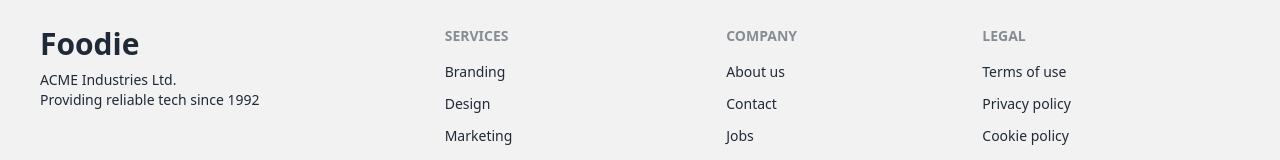
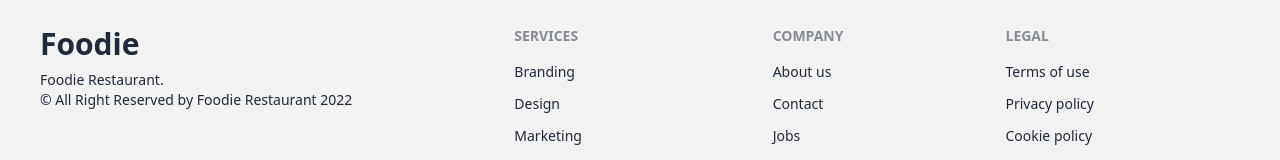
Before and after one commit to Fahimmuntasir1/Foodie-Restaurent-web, a React (Create React App) app: page / in a window 1280 px wide. Shown: the part 2517-2677 px from the top of the page. Built offline with nearby package versions, Linux system fonts and the light colour scheme.

Commit message:
copyright sign added in footer

```diff
--- a/src/Components/Home/Footer/Footer.js
+++ b/src/Components/Home/Footer/Footer.js
@@ -3,15 +3,17 @@ import React from "react";
 import "./Footer.css";
 
 const Footer = () => {
+  // const year = getFullYear ()
   return (
     <div>
       <footer class="footer p-10 bg-base-200 text-base-content">
         <div>
           <h2 className="text-3xl font-bold">Foodie</h2>
           <p>
-            ACME Industries Ltd.
+            Foodie Restaurant.
             <br />
-            Providing reliable tech since 1992
+            &copy; All Right Reserved by Foodie Restaurant{" "}
+            {new Date().getFullYear()}
           </p>
         </div>
         <div>
```
